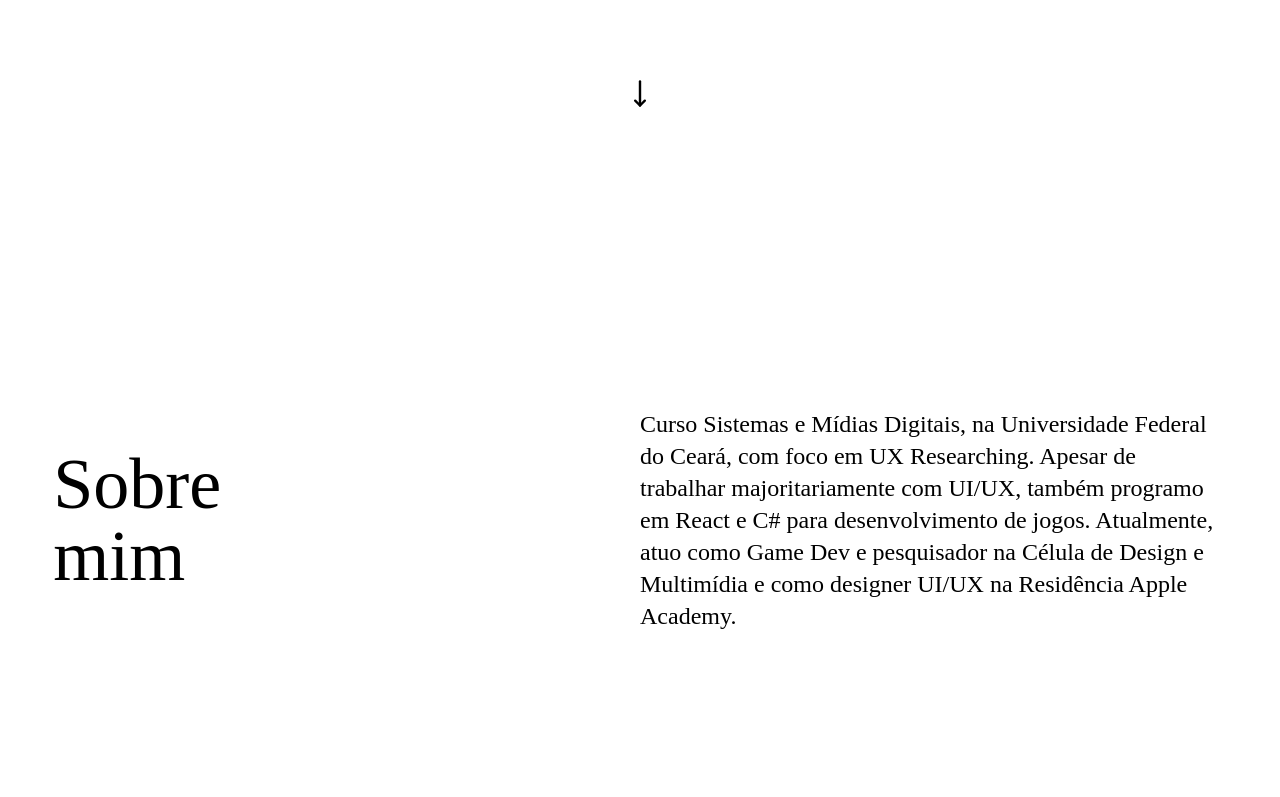
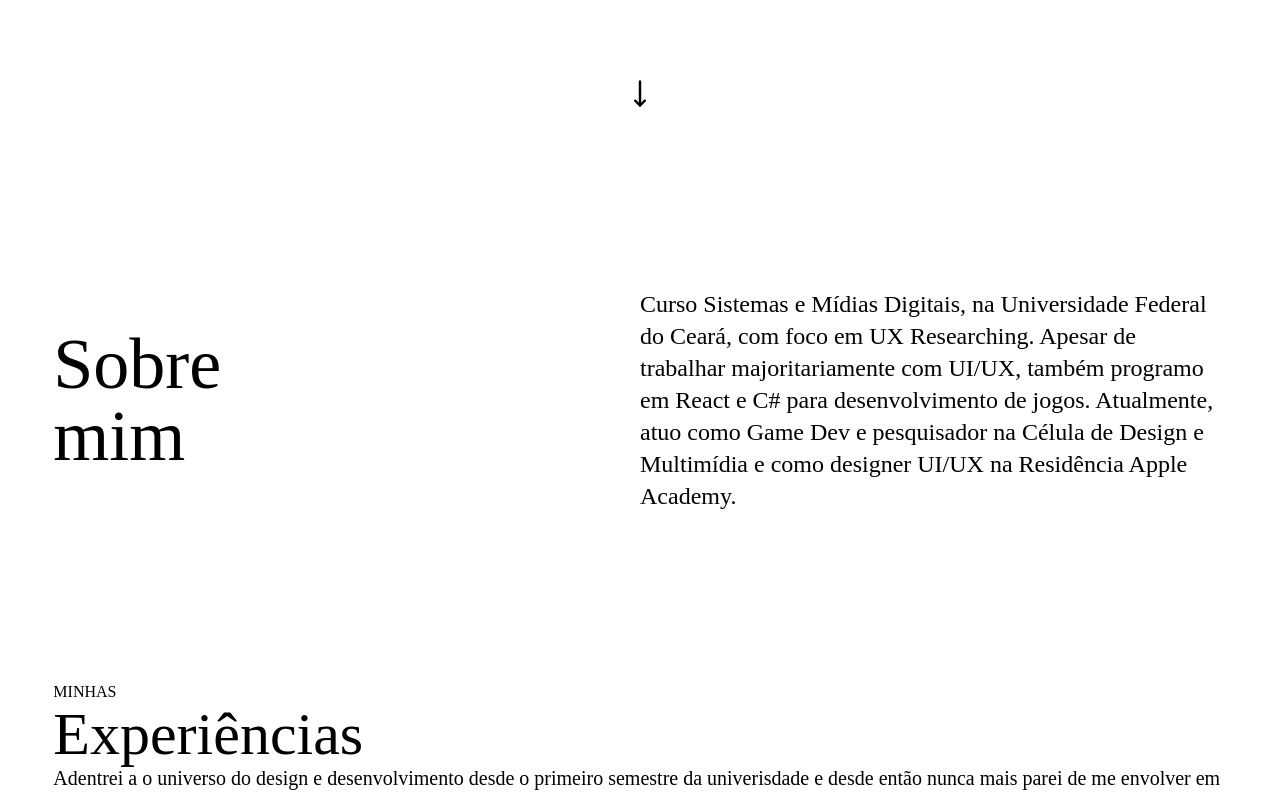
Before and after one commit to ribeiroLevi/leviribeiro, a React (Vite) app: page / in a window 1280 px wide. Shown: the part 680-1477 px from the top of the page. Built offline with nearby package versions, Linux system fonts and the light colour scheme; a web font is replaced by a local one.

Commit message:
feat: full projects section

```diff
--- a/index.html
+++ b/index.html
@@ -7,7 +7,7 @@
     <title>Levi Ribeiro</title>
     <link href="/dist/styles.css" rel="stylesheet">
   </head>
-  <body>
+  <body class="scroll-smooth">
     <div id="root"></div>
     <script type="module" src="/src/main.tsx"></script>
   </body>
--- a/src/app.tsx
+++ b/src/app.tsx
@@ -20,7 +20,7 @@ export function App() {
           <p className="font-gabarito text-xl">levi ribeiro</p>
           <div className="font-gabarito flex flex-row gap-6">
             <a href="">sobre</a>
-            <a href="">experiências</a>
+            <a href="#experiences">experiências</a>
             <a href="">projetos</a>
             <a href="">artigos</a>
           </div>
@@ -53,8 +53,8 @@ export function App() {
         </div>
         <MoveDown className="size-8 mb-3 -mt-9" />
       </div>
-      <div className="w-full flex flex-col h-2/3 items-center justify-center">
-        <div className="h-screen w-11/12 flex flex-row items-center justify-between">
+      <div className="w-full flex flex-col  items-center justify-center">
+        <div className="h-92 my-24 w-11/12 flex flex-row items-center justify-between">
           <div className="w-1/2 flex justify-start">
             <h1 className="w-1 text-7xl font-gabarito ">Sobre mim</h1>
           </div>
@@ -68,7 +68,10 @@ export function App() {
         </div>
       </div>
 
-      <div className="w-full flex flex-col h-2/3  items-center justify-center">
+      <div
+        id="experiences"
+        className="w-full flex flex-col h-2/3 scroll-smooth  items-center justify-center"
+      >
         <div className="w-11/12 font-gabarito gap-10 flex flex-col">
           <div>
             <SectionHeader
--- a/src/index.css
+++ b/src/index.css
@@ -5,3 +5,7 @@
   --font-bebas: "Bebas Neue", "sans-serif";
   --font-gabarito: "Gabarito"
 }
+
+html {
+  scroll-behavior: smooth;
+}
```
